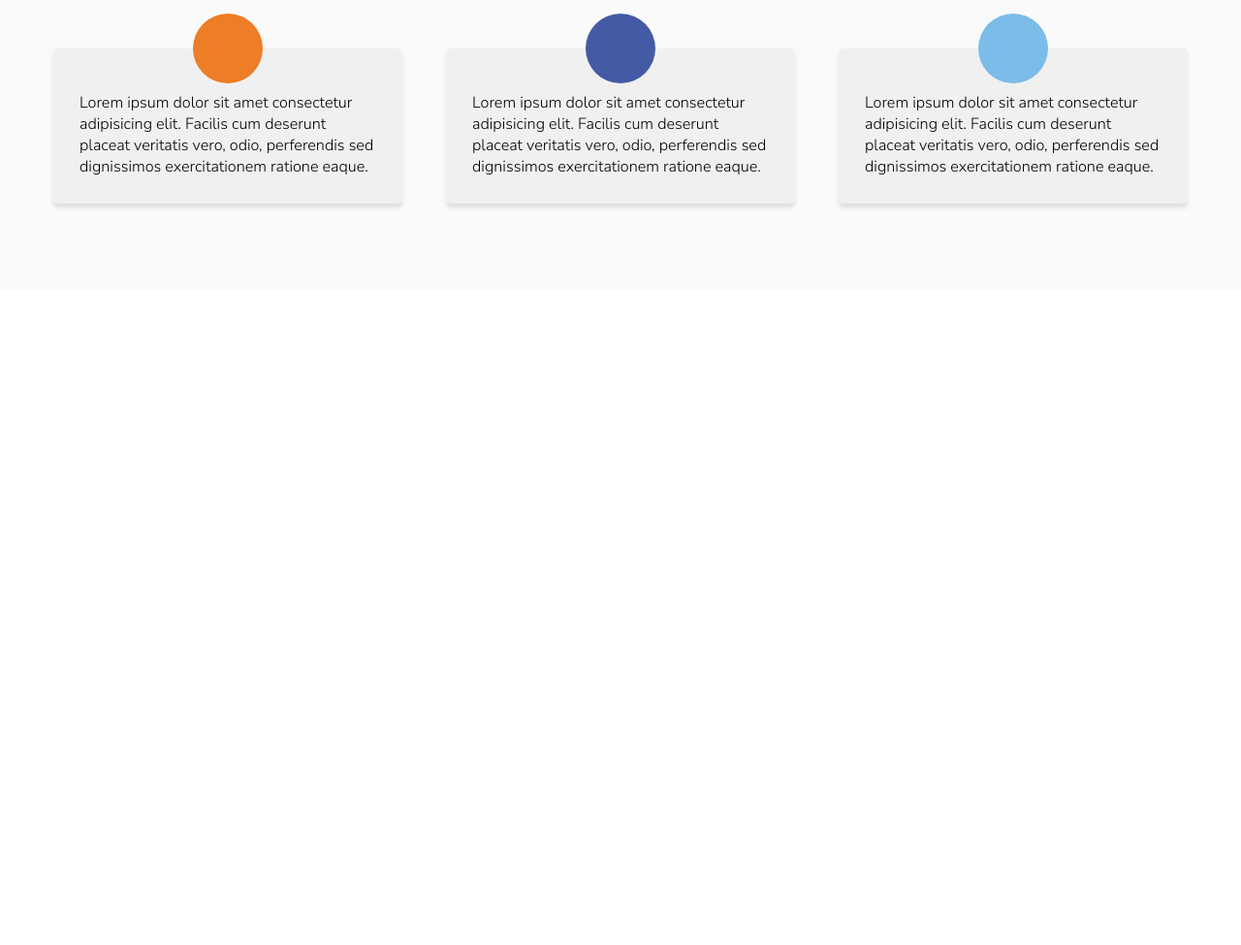
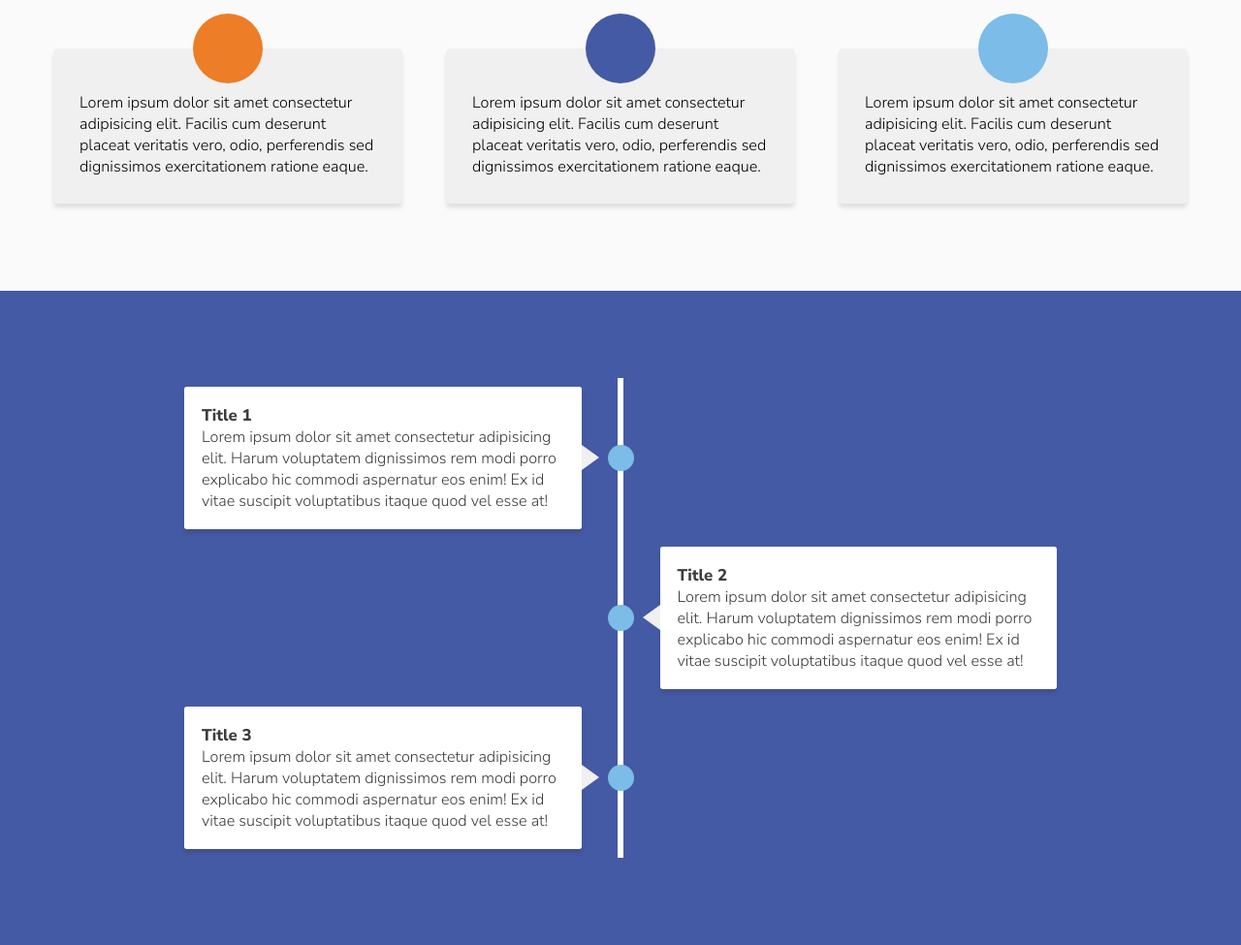
Before and after one commit to krissrobert12/itlabs-frontend, a website built with webpack: page src/index.html in a window 1280 px wide. Shown: the part 1339-2314 px from the top of the page at 97% size. Before the commit the page ends 1639 px from the top, so only its background shows below. Built offline with nearby package versions, Linux system fonts and the light colour scheme.

Commit message:
Created a second timeline design

```diff
--- a/src/index.html
+++ b/src/index.html
@@ -118,5 +118,44 @@
             </div>
         </div>
     </section>
+
+    <section class="u-vpadding color-section--primary">
+
+        <div class="timeline">
+            <div class="timeline__item">
+                <div class="timeline__container">
+                    <div class="timeline__text-box">
+                        <h3 class="heading-tertiary">Title 1</h3>
+                        <p class="paragraph">Lorem ipsum dolor sit amet consectetur adipisicing elit. Harum voluptatem
+                            dignissimos rem modi porro explicabo hic commodi aspernatur eos enim! Ex id vitae suscipit
+                            voluptatibus itaque quod vel esse at!</p>
+                    </div>
+                </div>
+            </div>
+            <div class="timeline__item">
+                <div class="timeline__container">
+                    <div class="timeline__text-box">
+                        <h3 class="heading-tertiary">Title 2</h3>
+                        <p class="paragraph">Lorem ipsum dolor sit amet consectetur adipisicing elit. Harum voluptatem
+                            dignissimos rem modi porro explicabo hic commodi aspernatur eos enim! Ex id vitae suscipit
+                            voluptatibus itaque quod vel esse at!</p>
+                    </div>
+
+                </div>
+            </div>
+            <div class="timeline__item">
+                <div class="timeline__container">
+                    <div class="timeline__text-box">
+                        <h3 class="heading-tertiary">Title 3</h3>
+                        <p class="paragraph">Lorem ipsum dolor sit amet consectetur adipisicing elit. Harum voluptatem
+                            dignissimos rem modi porro explicabo hic commodi aspernatur eos enim! Ex id vitae suscipit
+                            voluptatibus itaque quod vel esse at!</p>
+
+                    </div>
+                </div>
+            </div>
+        </div>
+
+    </section>
 </body>
 </html>
--- a/src/sass/abstracts/_mixins.scss
+++ b/src/sass/abstracts/_mixins.scss
@@ -19,6 +19,12 @@
             @content
         };
     }
+    @if $breakpoint == br5 {
+        @media only screen and (max-width: 37.5em){//600px
+            @content
+        };
+    }
+
     @if $breakpoint == menuMax {
         @media only screen and (max-width: 67em){
             @content
@@ -29,10 +35,4 @@
             @content
         };
     }
-
-    @if $breakpoint == br5 {
-        @media only screen and (max-width: 37.5em){//600px
-            @content
-        };
-    }
 }
--- a/src/sass/components/_timeline.scss
+++ b/src/sass/components/_timeline.scss
@@ -1,3 +1,143 @@
 .timeline {
+    width: 100rem;
+    margin: 0 auto;
+    display: flex;
+    flex-direction: column;
 
+    @include respond(menuMax) {
+        width: 80rem;
+        padding: 0 5rem;
+    }
+
+    @include respond(br4) {
+        width: 100%;
+    }
+
+    @include respond(br5) {
+        padding: 0 1.5rem;
+    }
+
+    &__item {
+        display: grid;
+        grid-template-columns: 6fr 3rem 6fr;
+        column-gap: 3rem;
+        justify-items: center;
+
+        @include respond(menuMax) {
+            grid-template-columns: 3rem 12fr;
+        }
+
+        // &:last-of-type::before {
+        //     display: none;
+        // }
+
+        &::before {
+            content: "";
+            grid-area: 1 / 2 / 1 / 3;
+            width: .75rem;
+            height: 100%;
+
+            @include respond(menuMax) {
+                grid-area: 1 / 1 / 1 / 2;
+            }
+        }
+
+        &::after {
+            align-self: center;
+            content: "";
+            grid-area: 1 / 2 / 1 / 3;
+            width: 100%;
+            height: 0;
+            padding-bottom: 100%;
+            border-radius: 50%;
+
+            @include respond(menuMax) {
+                grid-area: 1 / 1 / 1 / 2;
+            }
+        }
+    }
+
+    &__container {
+        padding: 1rem 0;
+        position: relative;
+
+        @include respond(menuMax) {
+            padding: 2rem 0;
+        }
+
+        &::before {
+            content: "";
+            position: absolute;
+            top: 50%;
+            transform: translateY(-50%);
+            width: 0;
+            height: 0;
+            // 1.5 <= mid col / 2
+            border-top: 1.5rem solid transparent;
+            border-bottom: 1.5rem solid transparent;
+        }
+    }
+
+    &__text-box {
+        padding: 2rem;
+        border-radius: .3rem;
+        -webkit-box-shadow: 0px 0.5rem 0.5rem 0px rgba(0, 0, 0, 0.1);
+        -moz-box-shadow: 0px 0.5rem 0.5rem 0px rgba(0, 0, 0, 0.1);
+        box-shadow: 0px 0.5rem 0.5rem 0px rgba(0, 0, 0, 0.1);
+    }
+
+    &__item:nth-child(even) &__container {
+        grid-column: 3 / 4;
+
+        &::before {
+            right: 100%;
+            border-right: 2rem solid currentColor;
+        }
+    }
+
+    &__item:nth-child(odd) &__container {
+        grid-column: 1 / 2;
+
+        &::before {
+            left: 100%;
+            border-left: 2rem solid currentColor;
+
+            @include respond(menuMax) {
+                border-left: unset;
+                left: unset;
+                right: 100%;
+                border-right: 2rem solid currentColor;
+            }
+        }
+    }
+
+    @include respond(menuMax) {
+        &__item &__container {
+            grid-column: 2 / 3 !important;
+        }
+    }
 }
+
+// Color class
+.color-section--primary .timeline {
+    color: $color-grey-dark;
+
+    &__item {
+        &::before {
+            background-color: #fff;
+        }
+        &::after {
+            background-color: $color-secondary;
+        }
+    }
+
+    &__text-box {
+        background-color: #fff;
+    }
+
+    &__container {
+        &::before {
+            color: $color-grey-light-2;
+        }
+    }
+}
--- a/src/sass/style.scss
+++ b/src/sass/style.scss
@@ -8,6 +8,7 @@
 @import 'components/nav';
 @import 'components/search';
 @import 'components/grid-item';
+@import 'components/timeline';
 
 @import 'layout/grid';
 @import 'layout/header';
```
Also changed, not shown: dist/css/style.comp.css, dist/css/style.css, dist/css/style.prefix.css.
